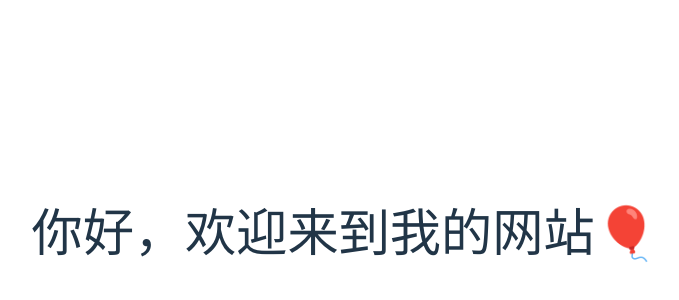
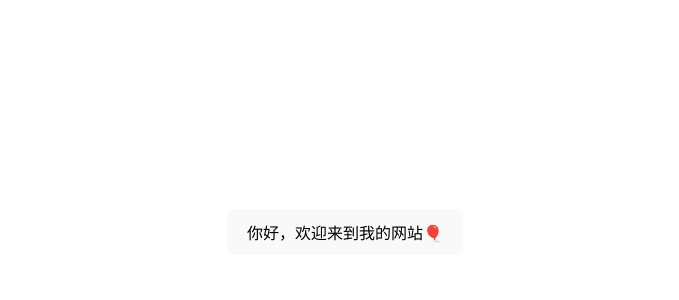
Before and after one commit to Jjqcoder/home, a Vue app in the folder my-home-client/: page /hello in a window 1280 px wide. Shown: the part 168-468 px from the top of the page, without its empty margins (295-974 px from the left). Built offline with nearby package versions, Linux system fonts and the light colour scheme.

Commit message:
引入element-plus

```diff
--- a/my-home-client/package.json
+++ b/my-home-client/package.json
@@ -9,6 +9,7 @@
         "preview": "vite preview"
     },
     "dependencies": {
+        "element-plus": "^2.7.0",
         "vue": "^3.4.21",
         "vue-router": "4"
     },
--- a/my-home-client/src/components/HelloWorld.vue
+++ b/my-home-client/src/components/HelloWorld.vue
@@ -1,6 +1,6 @@
 <template>
   <div>
-    <h1>你好，欢迎来到我的网站🎈</h1>
+    <el-button>你好，欢迎来到我的网站🎈 </el-button>
   </div>
 </template>
 
--- a/my-home-client/src/main.js
+++ b/my-home-client/src/main.js
@@ -2,5 +2,7 @@ import { createApp } from 'vue'
 import './style.css'
 import App from './App.vue'
 import router from './router' // 导入路由
+import ElementPlus from 'element-plus' // 引入Element-Plus
 
-createApp(App).use(router).mount('#app')
+
+createApp(App).use(router).use(ElementPlus).mount('#app')
```
Also changed, not shown: 1 other file (tests, documents, lock files or other folders).
